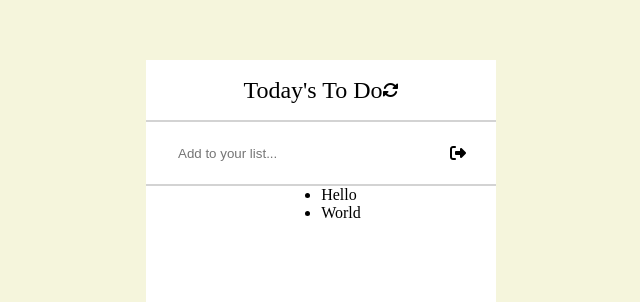
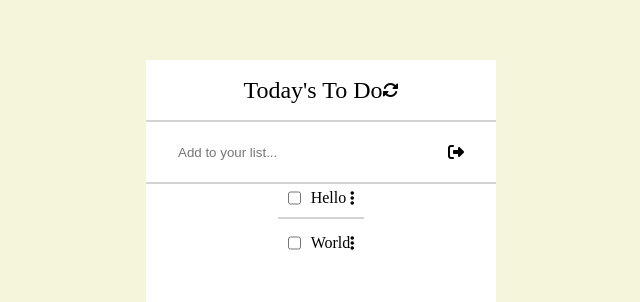
Before and after one commit to OscarFMdev/ToDoList, a website built with webpack: page src/index.html in a window 1280 px wide. Shown: the part 180-482 px from the top of the page, without its empty margins (319-959 px from the left). Built offline with nearby package versions, Linux system fonts and the light colour scheme.

Commit message:
Add task structure

```diff
--- a/src/index.html
+++ b/src/index.html
@@ -27,8 +27,22 @@
       <hr class="line-separator">
 
       <ul class="tasks-container">
-        <li>Hello</li>
-        <li>World</li>
+        <li class="task">
+          <div class="left-side">
+            <input type="checkbox">
+            <p>Hello</p>
+          </div>
+          <i class="fa-solid fa-ellipsis-vertical"></i>
+        </li>
+        <hr class="line-separator">
+        <li class="task">
+          <div class="left-side">
+            <input type="checkbox">
+            <p>World</p>
+          </div>
+          <i class="fa-solid fa-ellipsis-vertical"></i>
+
+        </li>
       </ul>
     </div>
   </section>
--- a/src/style.css
+++ b/src/style.css
@@ -1,5 +1,6 @@
 * {
   margin: 0;
+  padding: 0;
   border: 0;
 }
 
@@ -60,3 +61,24 @@ hr {
   height: 2px;
   width: 100%;
 }
+
+.tasks-container {
+  width: -moz-available;
+  display: flex;
+  flex-direction: column;
+  row-gap: 10px;
+}
+
+.task {
+  display: flex;
+  justify-content: space-between;
+  align-items: center;
+  margin-top: 5px;
+  margin-left: 10px;
+  margin-right: 10px;
+}
+
+.task .left-side {
+  display: flex;
+  column-gap: 10px;
+}
```
